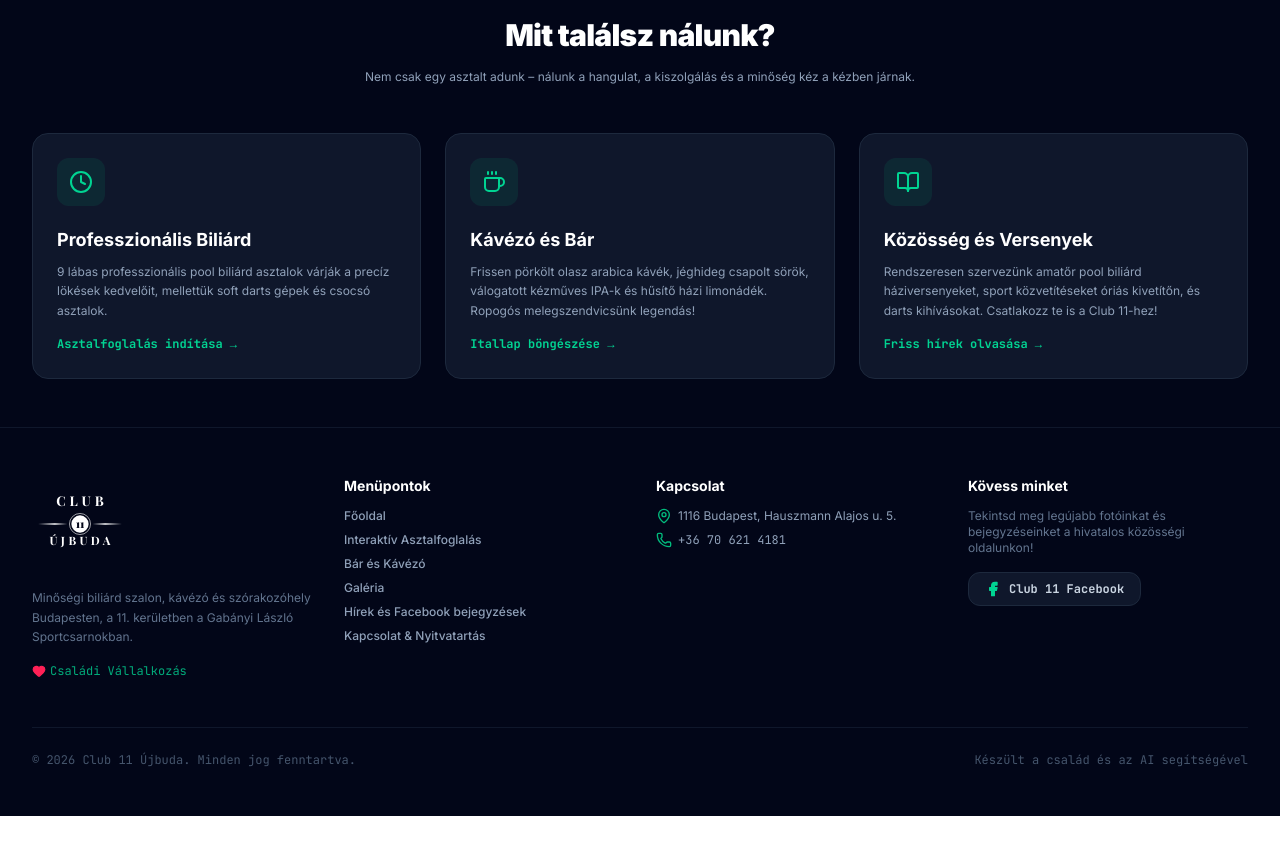
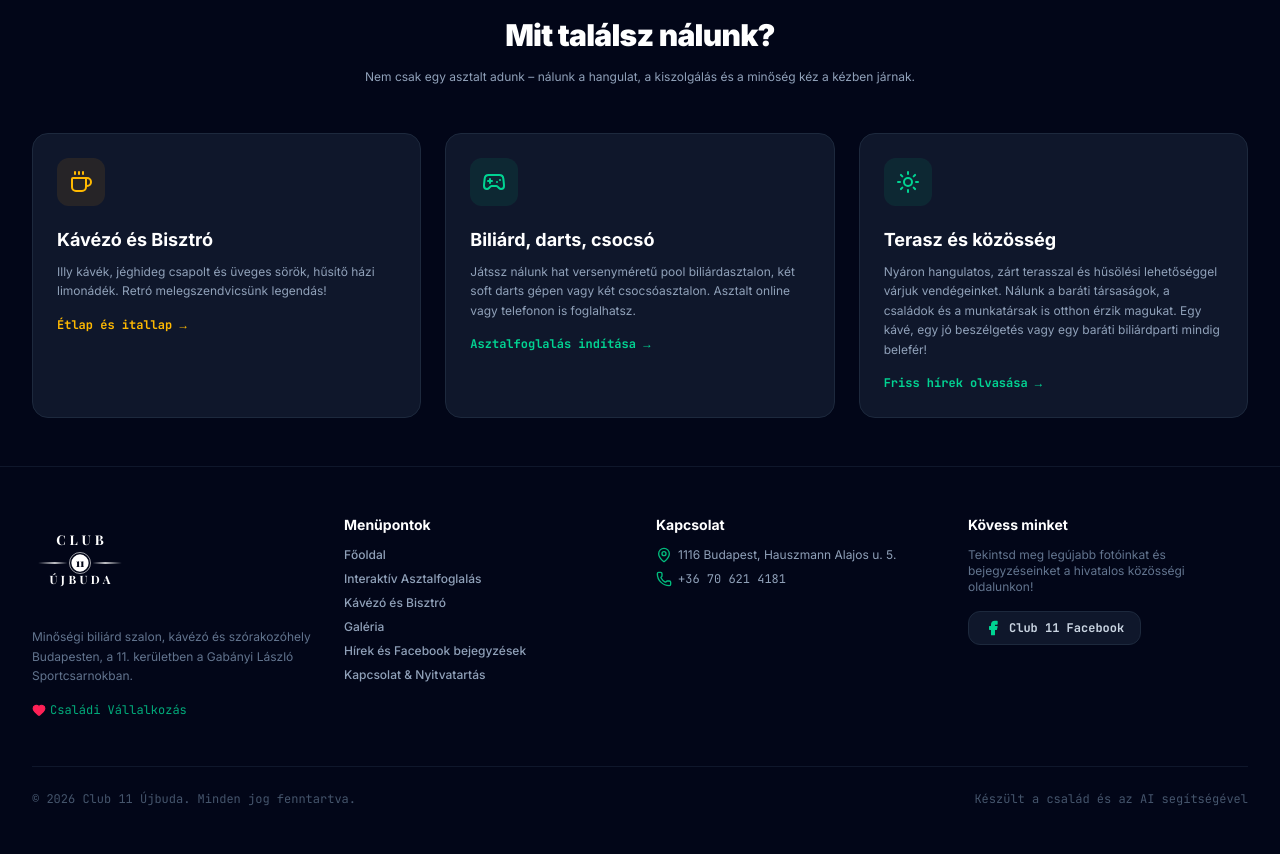
Before and after one commit to kyoshozozo/Club11, a React (Vite) app: page / in a window 1280 px wide. Shown: the part 1104-1958 px from the top of the page. Before the commit the page ends 1920 px from the top, so only its background shows below. Built offline with nearby package versions, Linux system fonts and the light colour scheme; a web font is replaced by a local one.

Commit message:
Add files via upload
Frissítés 3/2

```diff
--- a/src/App.tsx
+++ b/src/App.tsx
@@ -13,7 +13,7 @@ import About from './components/About';
 import Gallery from './components/Gallery';
 import AiChatbot from './components/AiChatbot';
 import Club11Logo from './components/Club11Logo';
-import { Layers, Clock, Coffee, BookOpen, MapPin, MessageSquare, Facebook, Phone, Heart } from 'lucide-react';
+import { Coffee, Gamepad2, Sun, MapPin, MessageSquare, Facebook, Phone, Heart } from 'lucide-react';
 
 export default function App() {
   const [activeSection, setActiveSection] = useState<string>('home');
@@ -69,54 +69,54 @@ export default function App() {
 
               <div className="grid grid-cols-1 md:grid-cols-3 gap-6">
 
-                {/* Feature 1 */}
+                {/* Feature 1: Kávézó és Bisztró */}
                 <div
-                  className="p-6 rounded-2xl bg-slate-900 border border-slate-800 hover:border-slate-700 transition-all cursor-pointer group"
+                  className="p-6 rounded-2xl bg-slate-900 border border-slate-800 hover:border-amber-500/40 transition-all cursor-pointer group"
+                  onClick={() => navigate('menu')}
+                  id="feature-card-bar"
+                >
+                  <div className="w-12 h-12 rounded-xl bg-amber-500/10 text-amber-400 flex items-center justify-center mb-5 group-hover:scale-110 transition-transform">
+                    <Coffee className="w-6 h-6" />
+                  </div>
+                  <h3 className="text-lg font-bold text-white mb-2 group-hover:text-amber-400 transition-colors">Kávézó és Bisztró</h3>
+                  <p className="text-xs text-slate-400 leading-relaxed">
+                    Illy kávék, jéghideg csapolt és üveges sörök, hűsítő házi limonádék. Retró melegszendvicsünk legendás!
+                  </p>
+                  <span className="inline-flex items-center gap-1.5 text-xs text-amber-400 font-bold font-mono pt-4">
+                    Étlap és itallap &rarr;
+                  </span>
+                </div>
+
+                {/* Feature 2: Biliárd, darts, csocsó */}
+                <div
+                  className="p-6 rounded-2xl bg-slate-900 border border-slate-800 hover:border-emerald-500/40 transition-all cursor-pointer group"
                   onClick={() => navigate('booking')}
                   id="feature-card-biliard"
                 >
                   <div className="w-12 h-12 rounded-xl bg-emerald-500/10 text-emerald-400 flex items-center justify-center mb-5 group-hover:scale-110 transition-transform">
-                    <Clock className="w-6 h-6" />
+                    <Gamepad2 className="w-6 h-6" />
                   </div>
-                  <h3 className="text-lg font-bold text-white mb-2 group-hover:text-emerald-400 transition-colors">Professzionális Biliárd</h3>
+                  <h3 className="text-lg font-bold text-white mb-2 group-hover:text-emerald-400 transition-colors">Biliárd, darts, csocsó</h3>
                   <p className="text-xs text-slate-400 leading-relaxed">
-                    9 lábas professzionális pool biliárd asztalok várják a precíz lökések kedvelőit, mellettük soft darts gépek és csocsó asztalok.
+                    Játssz nálunk hat versenyméretű pool biliárdasztalon, két soft darts gépen vagy két csocsóasztalon. Asztalt online vagy telefonon is foglalhatsz.
                   </p>
                   <span className="inline-flex items-center gap-1.5 text-xs text-emerald-400 font-bold font-mono pt-4">
                     Asztalfoglalás indítása &rarr;
                   </span>
                 </div>
 
-                {/* Feature 2 */}
-                <div
-                  className="p-6 rounded-2xl bg-slate-900 border border-slate-800 hover:border-slate-700 transition-all cursor-pointer group"
-                  onClick={() => navigate('menu')}
-                  id="feature-card-bar"
-                >
-                  <div className="w-12 h-12 rounded-xl bg-emerald-500/10 text-emerald-400 flex items-center justify-center mb-5 group-hover:scale-110 transition-transform">
-                    <Coffee className="w-6 h-6" />
-                  </div>
-                  <h3 className="text-lg font-bold text-white mb-2 group-hover:text-emerald-400 transition-colors">Kávézó és Bár</h3>
-                  <p className="text-xs text-slate-400 leading-relaxed">
-                    Frissen pörkölt olasz arabica kávék, jéghideg csapolt sörök, válogatott kézműves IPA-k és hűsítő házi limonádék. Ropogós melegszendvicsünk legendás!
-                  </p>
-                  <span className="inline-flex items-center gap-1.5 text-xs text-emerald-400 font-bold font-mono pt-4">
-                    Itallap böngészése &rarr;
-                  </span>
-                </div>
-
-                {/* Feature 3 */}
+                {/* Feature 3: Terasz és közösség */}
                 <div
                   className="p-6 rounded-2xl bg-slate-900 border border-slate-800 hover:border-slate-700 transition-all cursor-pointer group"
                   onClick={() => navigate('posts')}
                   id="feature-card-events"
                 >
                   <div className="w-12 h-12 rounded-xl bg-emerald-500/10 text-emerald-400 flex items-center justify-center mb-5 group-hover:scale-110 transition-transform">
-                    <BookOpen className="w-6 h-6" />
+                    <Sun className="w-6 h-6" />
                   </div>
-                  <h3 className="text-lg font-bold text-white mb-2 group-hover:text-emerald-400 transition-colors">Közösség és Versenyek</h3>
+                  <h3 className="text-lg font-bold text-white mb-2 group-hover:text-emerald-400 transition-colors">Terasz és közösség</h3>
                   <p className="text-xs text-slate-400 leading-relaxed">
-                    Rendszeresen szervezünk amatőr pool biliárd háziversenyeket, sport közvetítéseket óriás kivetítőn, és darts kihívásokat. Csatlakozz te is a Club 11-hez!
+                    Nyáron hangulatos, zárt terasszal és hűsölési lehetőséggel várjuk vendégeinket. Nálunk a baráti társaságok, a családok és a munkatársak is otthon érzik magukat. Egy kávé, egy jó beszélgetés vagy egy baráti biliárdparti mindig belefér!
                   </p>
                   <span className="inline-flex items-center gap-1.5 text-xs text-emerald-400 font-bold font-mono pt-4">
                     Friss hírek olvasása &rarr;
@@ -183,7 +183,7 @@ export default function App() {
                   <button onClick={() => navigate('booking')} className="hover:text-emerald-400 transition-colors">Interaktív Asztalfoglalás</button>
                 </li>
                 <li>
-                  <button onClick={() => navigate('menu')} className="hover:text-emerald-400 transition-colors">Bár és Kávézó</button>
+                  <button onClick={() => navigate('menu')} className="hover:text-emerald-400 transition-colors">Kávézó és Bisztró</button>
                 </li>
                 <li>
                   <button onClick={() => navigate('gallery')} className="hover:text-emerald-400 transition-colors">Galéria</button>
--- a/src/data.ts
+++ b/src/data.ts
@@ -35,12 +35,12 @@ export const getTableCategory = (type: TableType) => TABLE_CATEGORIES.find(c =>
 // Nyitvatartás a hét napjai szerint (index = Date.getDay(), 0 = vasárnap)
 export const OPENING_HOURS: DayHours[] = [
   null,                    // Vasárnap
-  { open: 14, close: 22 }, // Hétfő
+  { open: 14, close: 21 }, // Hétfő
   { open: 14, close: 22 }, // Kedd
   { open: 14, close: 22 }, // Szerda
-  { open: 14, close: 23 }, // Csütörtök
+  { open: 14, close: 22 }, // Csütörtök
   { open: 14, close: 23 }, // Péntek
-  { open: 14, close: 22 }, // Szombat
+  { open: 14, close: 23 }, // Szombat
 ];
 
 export const DAY_NAMES = ['Vasárnap', 'Hétfő', 'Kedd', 'Szerda', 'Csütörtök', 'Péntek', 'Szombat'];
@@ -113,17 +113,17 @@ export function formatSlotsSummary(slots: string[]): string {
 
 export const MENU_ITEMS: MenuItem[] = [
   // Ételek & Rágcsálnivalók (Étlap)
-  { id: 'et-lepeny', name: 'Lepény', category: 'etlap', price: 2590, description: 'Frissen sült, laktató és ízletes lepény.' },
+  { id: 'et-lepeny', name: 'Lepény', category: 'etlap', price: 2590, description: 'Frissen sült, laktató lepény többféle ízben.' },
   { id: 'et-retro-melegszendvics', name: 'Retró melegszendvics', category: 'etlap', price: 1990, description: 'Klasszikus retró melegszendvics gazdag feltéttel, ropogósra sütve.', isPopular: true },
   { id: 'et-hotdog', name: 'Hot-dog', category: 'etlap', price: 1300, description: 'Forró virsli puha kifliben, mustárral, ketchuppal és majonézzel.' },
   { id: 'et-burrito', name: 'Burrito', category: 'etlap', price: 1300, description: 'Ízletes, mexikói stílusú burrito dús töltelékkel.' },
-  { id: 'et-melegszendvics', name: 'Melegszendvics', category: 'etlap', price: 650, description: 'Ropogós, meleg szendvics ínycsiklandó feltétekkel.' },
-  { id: 'et-nachos', name: 'Nachos + szósz', category: 'etlap', price: 1850, description: 'Ropogós tortilla chips finom mártogatóssal.', isPopular: true },
+  { id: 'et-melegszendvics', name: 'Melegszendvics', category: 'etlap', price: 650, description: 'Ropogós, meleg szendvics.' },
+  { id: 'et-nachos', name: 'Nachos + szósz', category: 'etlap', price: 1850, description: 'Ropogós tortilla chips sajtszósszal.', isPopular: true },
   { id: 'et-chipsek', name: 'Chipsek', category: 'etlap', price: '700 - 1200', description: 'Válogatott, ropogós sós és ízesített chipsek.' },
   { id: 'et-sajtos-taller', name: 'Sajtos tallér', category: 'etlap', price: 800, description: 'Hagyományos, ropogós sajtos tallérok.' },
   { id: 'et-crocko', name: 'Crocko krékerek', category: 'etlap', price: '650 - 1200', description: 'Kellemesen sós Crocko krékerek rágcsáláshoz.' },
   { id: 'et-ropi', name: 'Ropi', category: 'etlap', price: 350, description: 'Klasszikus sós pálcikák játék mellé.' },
-  { id: 'et-csokik', name: 'Csokik', category: 'etlap', price: 550, description: 'Különböző finom csokoládék az édesszájúaknak.' },
+  { id: 'et-csokik', name: 'Csokik', category: 'etlap', price: '500 - 600', description: 'Különböző finom csokoládék az édesszájúaknak.' },
   { id: 'et-mogyi', name: 'Mogyi termékek', category: 'etlap', price: '600 - 1100', description: 'Mogyoró, kesudió és egyéb prémium Mogyi rágcsálnivalók.' },
 
   // Italok (Itallap)
@@ -131,15 +131,15 @@ export const MENU_ITEMS: MenuItem[] = [
   { id: 'it-viz', name: 'Víz', category: 'itallap', price: '350 - 650', description: 'Csendes és szénsavas ásványvizek.' },
   { id: 'it-powerrade', name: 'Powerrade', category: 'itallap', price: 900, description: 'Izotóniás sportital a maximális fókuszért és energiáért.' },
   { id: 'it-energiaitalok', name: 'Energiaitalok', category: 'itallap', price: '550 - 900', description: 'Különböző prémium energiaitalok pörgetéshez.' },
-  { id: 'it-limonade', name: 'Limonádé', category: 'itallap', price: '700 - 1450', description: 'Frissen készített, hűsítő limonádék gyümölcsökkel.', isPopular: true },
-  { id: 'it-csapolt-sor', name: 'Csapolt sör', category: 'itallap', price: '1150 - 1400', description: 'Friss, jéghideg csapolt sörök különféle kiszerelésben.', isPopular: true },
-  { id: 'it-uveges-sor', name: 'Üveges sörök', category: 'itallap', price: '1050 - 1700', description: 'Prémium minőségű palackozott sörkülönlegességek.' },
-  { id: 'it-dobozos-sor', name: 'Dobozos sörök', category: 'itallap', price: '950 - 1900', description: 'Kényelmes dobozos sörök széles választéka.' },
+  { id: 'it-limonade', name: 'Limonádé', category: 'itallap', price: '700 - 1450', description: 'Frissen készített, hűsítő limonádék különböző ízesítésekben.', isPopular: true },
+  { id: 'it-csapolt-sor', name: 'Csapolt sör', category: 'itallap', price: '1150 - 1400', description: 'Friss, jéghideg csapolt sörök: Dreher Gold és Pilsner.', isPopular: true },
+  { id: 'it-uveges-sor', name: 'Üveges sörök', category: 'itallap', price: '1050 - 1700', description: 'Prémium minőségű palackozott sörök.' },
+  { id: 'it-dobozos-sor', name: 'Dobozos sörök', category: 'itallap', price: '950 - 1900', description: 'Dobozos sörök széles választéka.' },
   { id: 'it-sommersby', name: 'Sommersby', category: 'itallap', price: 1000, description: 'Könnyed, édeskés, gyümölcsös almabor.' },
-  { id: 'it-bor', name: 'Bor / dl', category: 'itallap', price: '550 - 1100', description: 'Kiváló minőségű fehér, vörös és rosé borok deciliterenként.' },
-  { id: 'it-cseles', name: 'Cseles', category: 'itallap', price: 1500, description: 'Különleges, fűszeres alkoholos italválaszték.' },
-  { id: 'it-rovidek', name: 'Rövidek', category: 'itallap', price: '1200 - 1550', description: 'Kiváló minőségű röviditalok és párlatok.' },
-  { id: 'it-kavek', name: 'Kávék', category: 'itallap', price: '600 - 1250', description: 'Frissen főzött olasz kávékülönlegességek és tejes kávéitalok.' },
+  { id: 'it-bor', name: 'Bor', category: 'itallap', price: '550 - 1100', description: 'Rosé és fehér borok kimérve.' },
+  { id: 'it-cseles', name: 'Cseles', category: 'itallap', price: 1500, description: 'Különleges, fűszeres alkoholos koktél.' },
+  { id: 'it-rovidek', name: 'Rövidek', category: 'itallap', price: '1200 - 1550', description: 'Rövid italok.' },
+  { id: 'it-kavek', name: 'Kávék', category: 'itallap', price: '600 - 1250', description: 'Frissen főzött Illy kávék és tejes kávéitalok.' },
   { id: 'it-tea-mezzel', name: 'Tea mézzel', category: 'itallap', price: 750, description: 'Melegítő, zamatos tea minőségi mézzel ízesítve.' },
 ];
 
```
